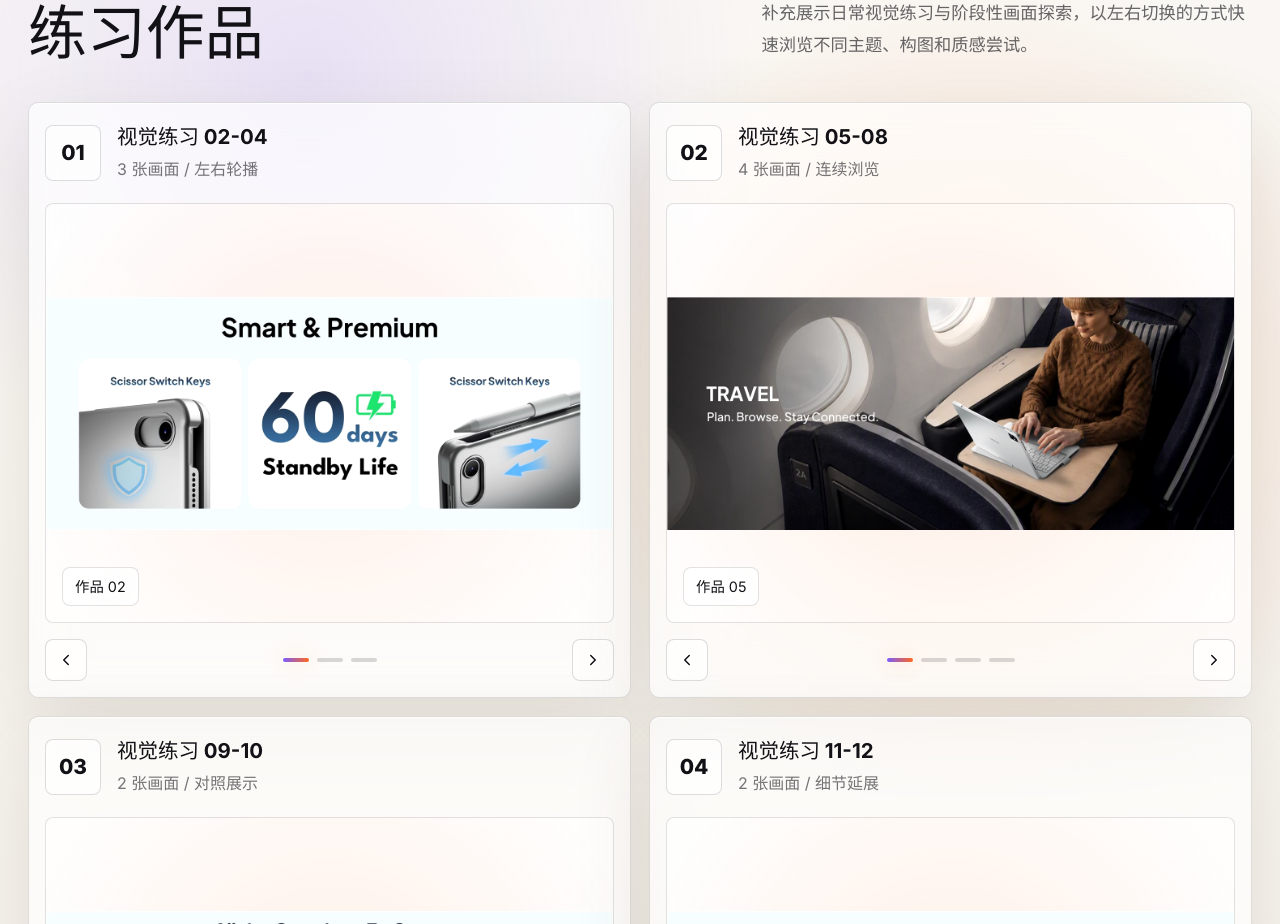
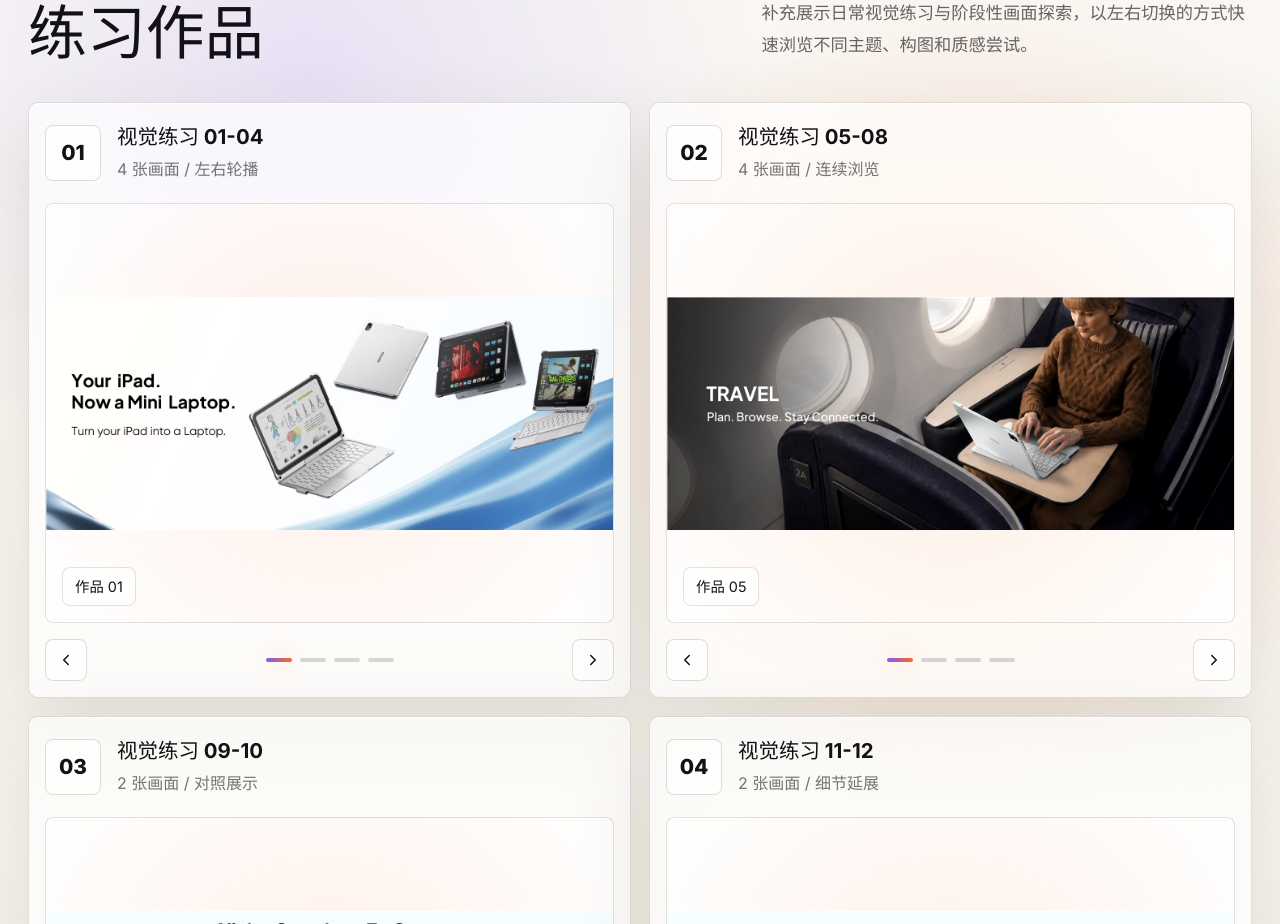
Before and after one commit to kennyswang04-beep/kennysDesign, a React (Vite) app: page / in a window 1280 px wide. Shown: the part 3340-4264 px from the top of the page. Built offline with nearby package versions, Linux system fonts and the light colour scheme.

Commit message:
Add first practice image to carousel

```diff
--- a/src/main.jsx
+++ b/src/main.jsx
@@ -88,9 +88,9 @@
 const practiceGroups = [
   {
     accent: "01",
-    title: "视觉练习 02-04",
-    meta: "3 张画面 / 左右轮播",
-    images: [2, 3, 4]
+    title: "视觉练习 01-04",
+    meta: "4 张画面 / 左右轮播",
+    images: [1, 2, 3, 4]
   },
   {
     accent: "02",
```
